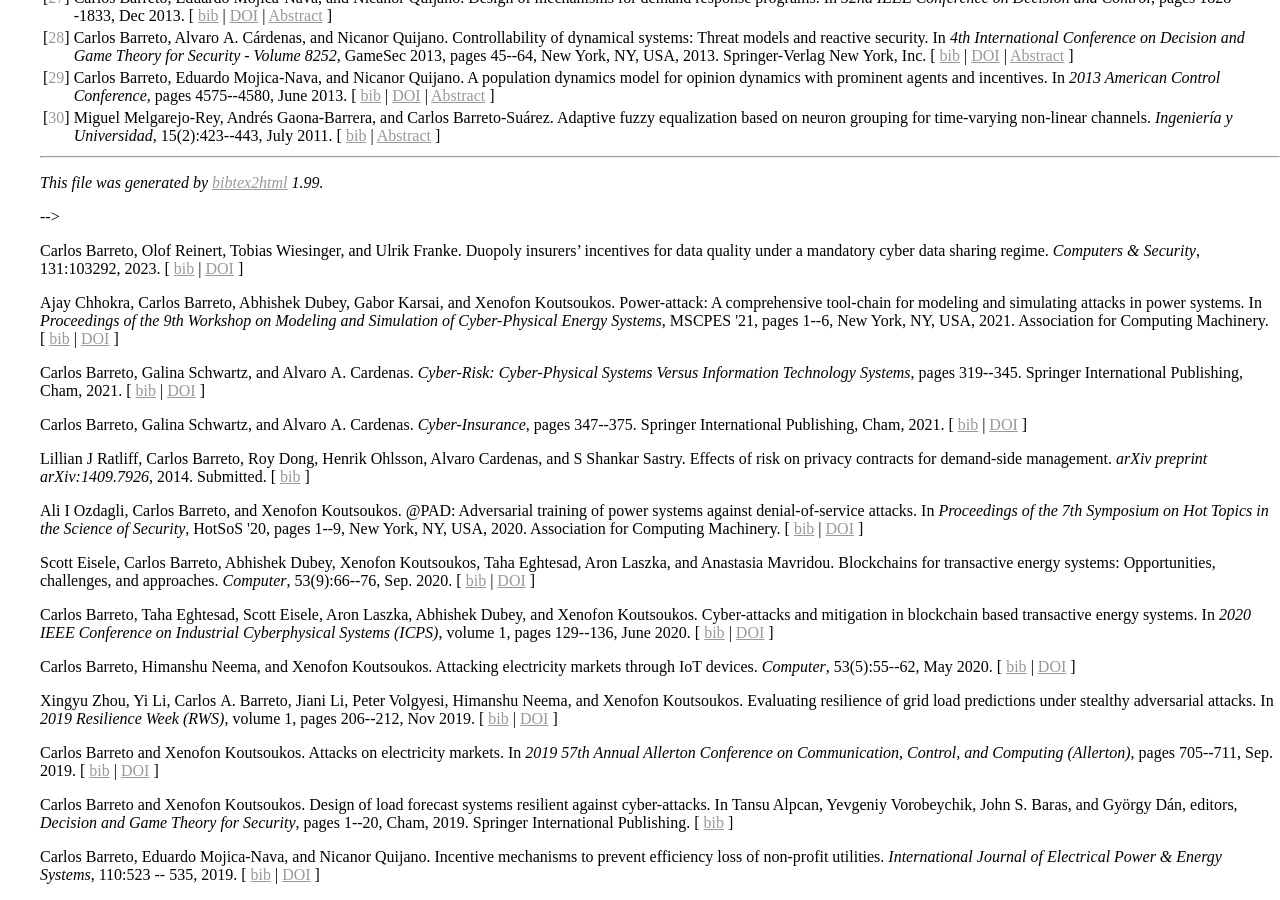
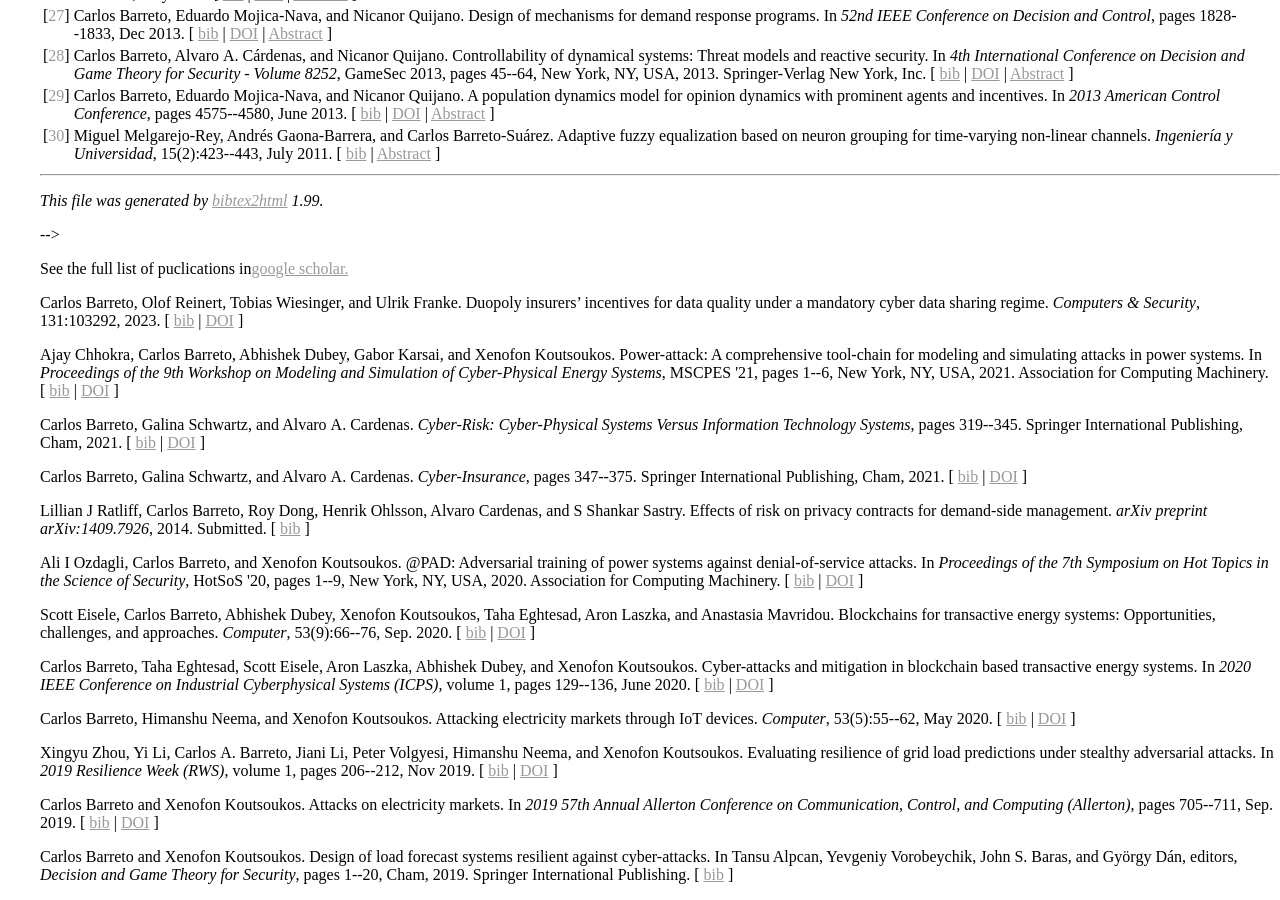
Before and after one commit to carlobar/carlobar.github.io, a Jekyll site: the page built from research/index.html, in a window 1280 px wide and 900 px high, scrolled down 2477 px. Built offline with Jekyll 4.4.1, drawn with Linux system fonts in a browser that asks for light colours.

Commit message:
Added section on useful links

```diff
--- a/_layouts/default.html
+++ b/_layouts/default.html
@@ -12,6 +12,7 @@
 				<li><a href="/blog">Blog</a></li>
 				<li><a href="/research">Research</a></li>
 				<li><a href="/software">Software</a></li>
+				<li><a href="/other">Other</a></li>
 	    		</ul>
 			</nav>
 			<div class="container">
--- a/research/index.html
+++ b/research/index.html
@@ -10,6 +10,8 @@
 	{% include refs_only_abstract.html %}
 	-->
 
+	<p>See the full list of puclications in<a href="http://scholar.google.com/citations?user=AEk88tUAAAAJ&hl"  target="_blank">google scholar.</a>
+	</p>
 
 
 <script src="https://ajax.googleapis.com/ajax/libs/jquery/1.12.2/jquery.min.js"></script>
```
